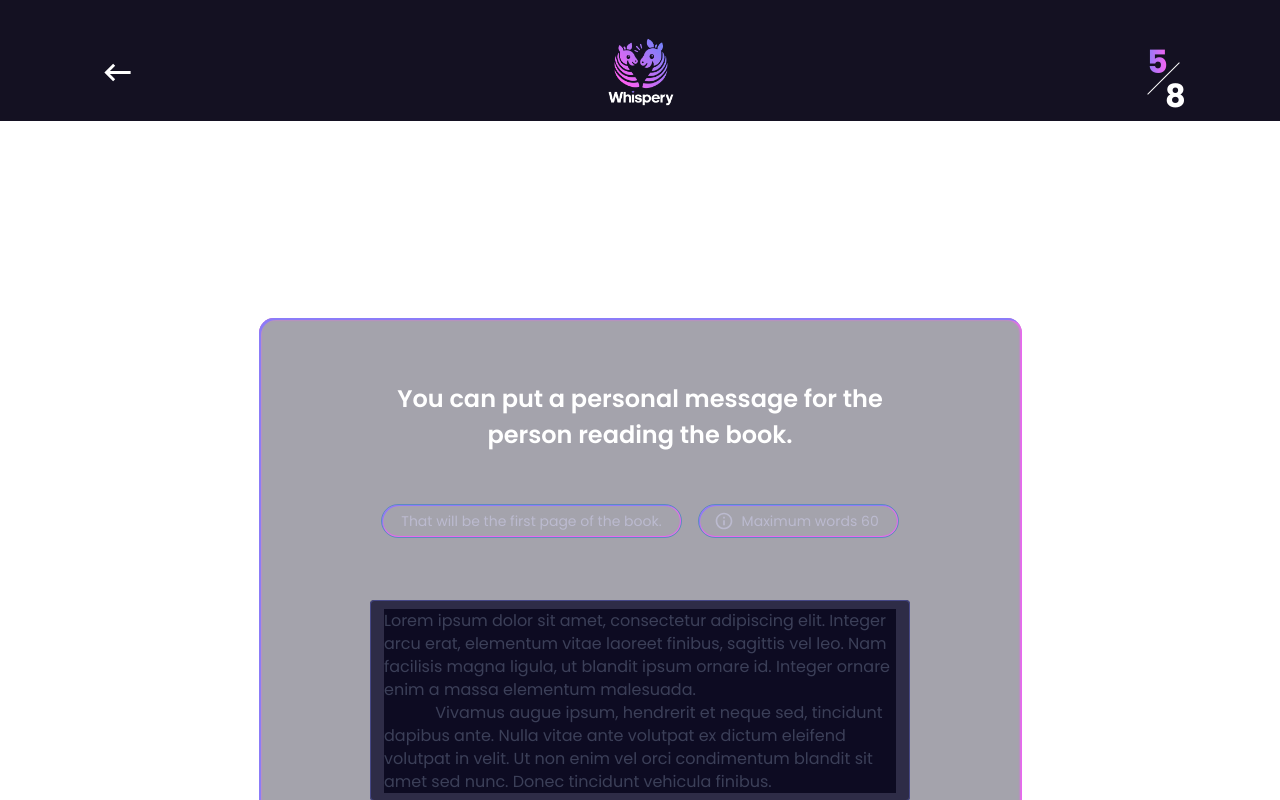
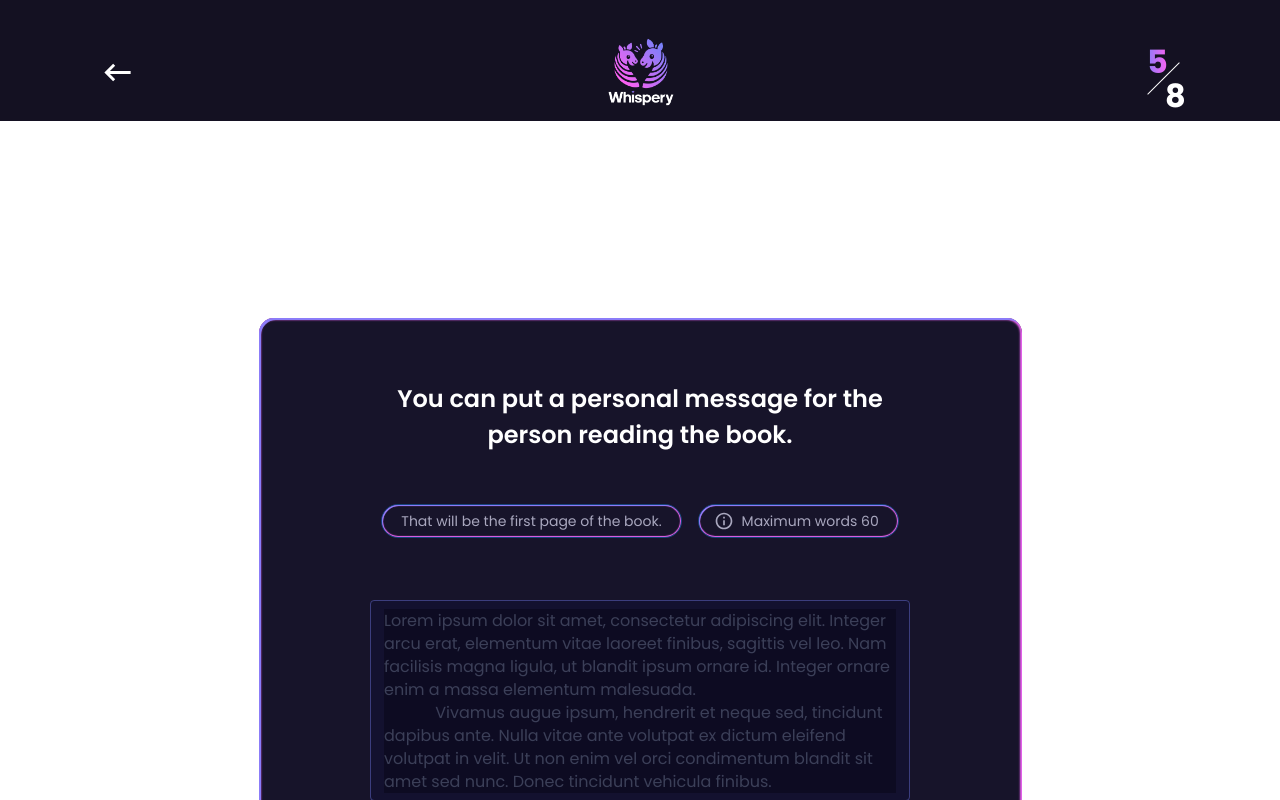
Before and after one commit to ZeenatLawal/whispery, a React (Create React App) app: page /message in a window 1280 px wide. Shown: the top 800 px of the page. Built offline with nearby package versions, Linux system fonts and the light colour scheme.

Commit message:
Add word count to personal message

```diff
--- a/src/Pages/PersonalMessage.tsx
+++ b/src/Pages/PersonalMessage.tsx
@@ -38,6 +38,7 @@ export function PersonalMessage() {
         container
         xs={12}
         marginTop={{ xs: "55px", md: "80px" }}
+        marginBottom={{ xs: "73px", md: "103px" }}
         justifyContent="center"
       >
         <div
@@ -46,7 +47,7 @@ export function PersonalMessage() {
             flexDirection: "column",
             alignItems: "center",
             padding: isSmallScreen ? "65px 25px" : "63px 112px",
-            backgroundColor: "#17142A63",
+            background: "#17142A",
             borderRadius: "15px",
             boxShadow: "inset 2px 2px 0 0 #8B7CF8, inset 0 0 2px 2px #ED65F3",
             maxWidth: isSmallest ? "300px" : "763px",
@@ -105,7 +106,13 @@ export function PersonalMessage() {
             Vivamus augue ipsum, hendrerit et neque sed, tincidunt dapibus ante. Nulla vitae ante volutpat ex dictum eleifend volutpat in velit. Ut non enim vel orci condimentum blandit sit amet sed nunc. Donec tincidunt vehicula finibus.`
             }
             value={personalMessage}
-            onChange={(e) => setPersonalMessage(e.target.value)}
+            onChange={(e) => {
+              const message = e.target.value;
+              const wordCount = message.trim().split(/\s+/).length;
+              if (wordCount <= 60) {
+                setPersonalMessage(message);
+              }
+            }}
           />
 
           <ContinueButton path="/message" />
--- a/src/components/ContinueButton.tsx
+++ b/src/components/ContinueButton.tsx
@@ -16,7 +16,7 @@ export function ContinueButton({ path }: { path: string }) {
         fontSize: "18px",
         background: "linear-gradient(90deg, #718DF4 14.67%, #ED65F3 100%)",
         marginBottom: "30px",
-        boxShadow: "0px 0px 44.599998474121094px 0px rgba(143, 0, 255, 0.51)",
+        boxShadow: "0px 0px 44.6px 0px #8F00FF82",
       }}
       endIcon={<ArrowRightAltIcon fontSize="large" />}
       onClick={() => {
```
